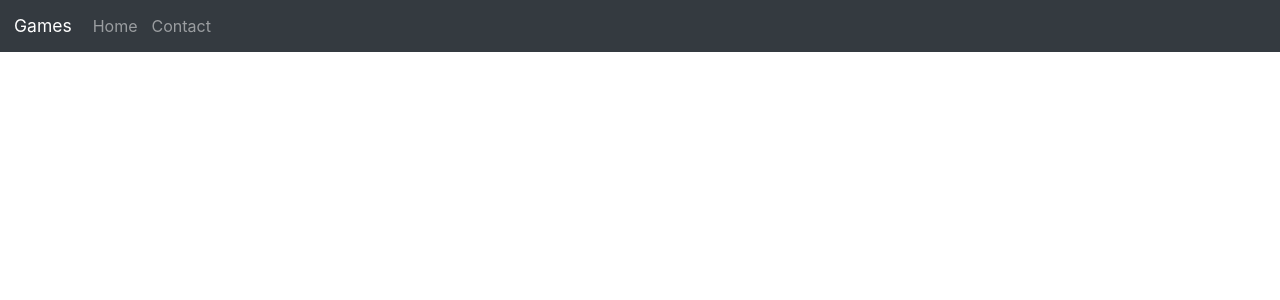
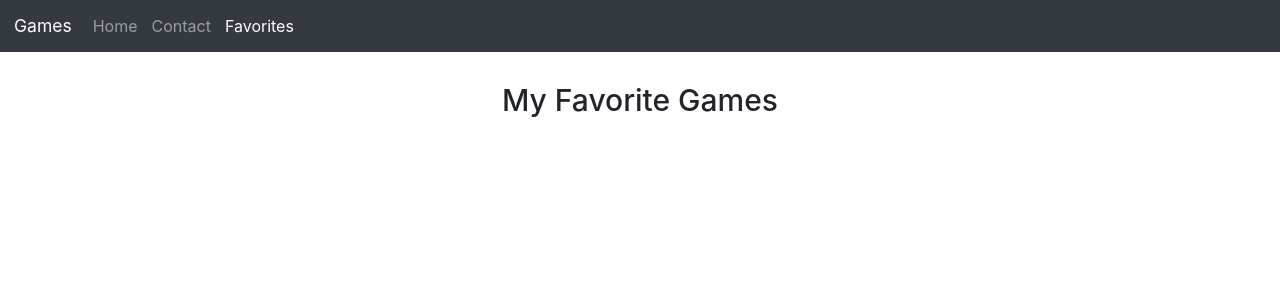
Before and after one commit to FrontEndVetle/Eilert-Forland-js-frameworks-ca, a React (Create React App) app: page /favorite in a window 1280 px wide. Shown: the top 300 px of the page. Built offline with nearby package versions, Linux system fonts and the light colour scheme.

Commit message:
added favorite to switch in layout and a favoritelist.js

```diff
--- a/src/App.js
+++ b/src/App.js
@@ -1,4 +1,3 @@
-import logo from './logo.svg';
 import './sass/partials/style.scss';
 import Layout from './components/layout/Layout';
 
--- /dev/null
+++ b/src/components/favorite/Favorite.js
@@ -0,0 +1,18 @@
+import React from 'react'
+import FavoriteList from './FavoriteList';
+import Heading from './../layout/Heading'
+
+
+function Favorite() {
+
+        return (
+            <div>
+                <Heading title="My Favorite Games"></Heading>
+
+                <FavoriteList />
+            </div>
+        )
+
+}
+
+export default Favorite
--- /dev/null
+++ b/src/components/favorite/FavoriteList.js
@@ -0,0 +1,11 @@
+import React, { Component } from 'react'
+
+export default class favoriteList extends Component {
+    render() {
+        return (
+            <div>
+
+            </div>
+        )
+    }
+}
--- a/src/components/home/games/GameItem.js
+++ b/src/components/home/games/GameItem.js
@@ -14,6 +14,7 @@ const addToFavorite = () => {
     console.log(favorite);
 
     let savedFavorite = JSON.parse(localStorage.getItem(id));
+    localStorage.setItem(id, JSON.stringify(favorite));
 
     if(savedFavorite === null) {
         localStorage.setItem(savedFavorite, JSON.stringify(favorite))
--- a/src/components/layout/Layout.js
+++ b/src/components/layout/Layout.js
@@ -11,6 +11,8 @@ import Container from "react-bootstrap/Container";
 import Home from "../home/Home";
 import Contact from "../contact/Contact";
 import GameDetail from "../home/games/GameDetail";
+import Favorite from "../favorite/Favorite";
+
 
 
 function Layout() {
@@ -29,6 +31,9 @@ function Layout() {
                         <NavLink to="/contact" className="nav-link">
                             Contact
                         </NavLink>
+                         <NavLink to="/favorite" className="nav-link">
+                            Favorites
+                        </NavLink>
                     </Nav>
                 </Navbar.Collapse>
             </Navbar>
@@ -37,6 +42,7 @@ function Layout() {
                     <Route path="/" exact component={Home} />
                     <Route path="/contact" component={Contact} />
                     <Route path="/game/:id" component={GameDetail} />
+                     <Route path="/favorite" component={Favorite} />
                 </Switch>
             </Container>
         </Router>
```
